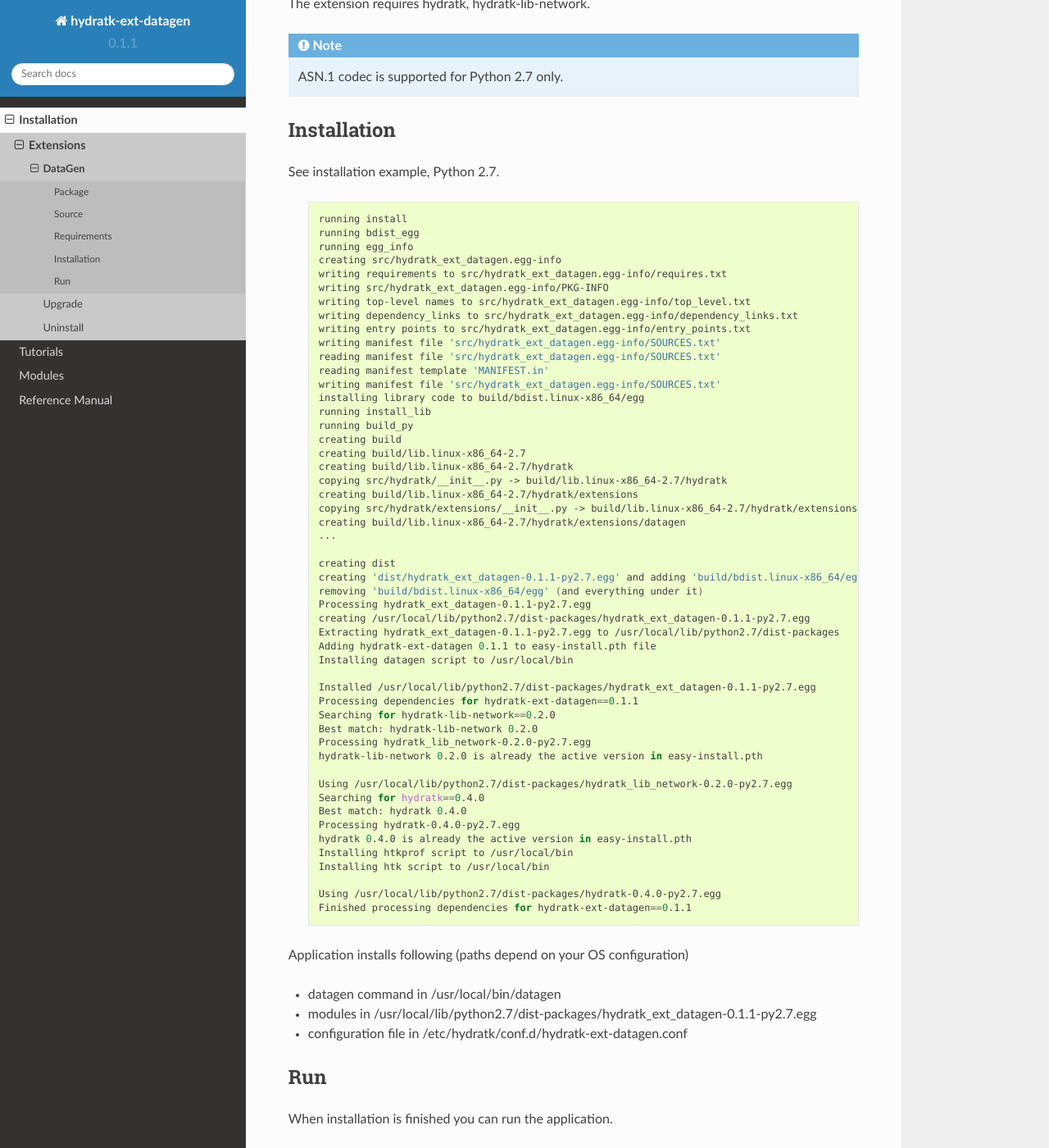
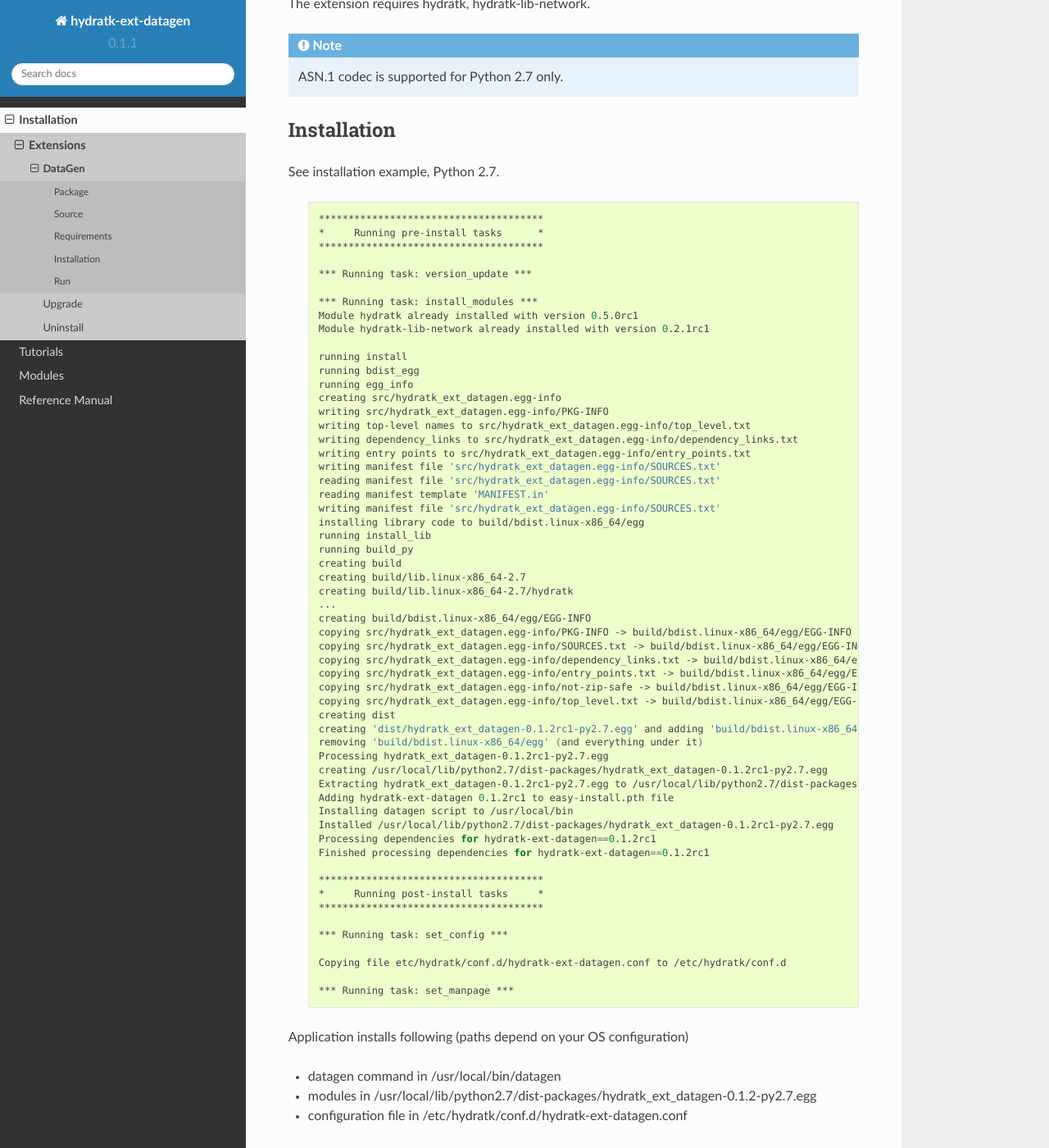
Before and after one commit to hydratk/hydratk-ext-datagen, a Sphinx documentation site: the page built from doc/rst/install/ext/datagen.rst, in a window 1280 px wide and 1400 px high, scrolled down 1104 px. Shown: the whole window at 82% size. Built offline with Sphinx 7.4.7 and the Read the Docs theme 2.0.0, drawn with Linux system fonts in a browser that asks for light colours; formulas are drawn with MathJax 3; some of the changed text lies outside the part shown.

```diff
--- a/doc/rst/install/ext/datagen.rst
+++ b/doc/rst/install/ext/datagen.rst
@@ -63,11 +63,20 @@ See installation example, Python 2.7.
 
   .. code-block:: bash
 
+     **************************************
+     *     Running pre-install tasks      *
+     **************************************
+
+     *** Running task: version_update ***
+
+     *** Running task: install_modules ***
+     Module hydratk already installed with version 0.5.0rc1
+     Module hydratk-lib-network already installed with version 0.2.1rc1
+
      running install
      running bdist_egg
      running egg_info
      creating src/hydratk_ext_datagen.egg-info
-     writing requirements to src/hydratk_ext_datagen.egg-info/requires.txt
      writing src/hydratk_ext_datagen.egg-info/PKG-INFO
      writing top-level names to src/hydratk_ext_datagen.egg-info/top_level.txt
      writing dependency_links to src/hydratk_ext_datagen.egg-info/dependency_links.txt
@@ -82,43 +91,41 @@ See installation example, Python 2.7.
      creating build
      creating build/lib.linux-x86_64-2.7
      creating build/lib.linux-x86_64-2.7/hydratk
-     copying src/hydratk/__init__.py -> build/lib.linux-x86_64-2.7/hydratk
-     creating build/lib.linux-x86_64-2.7/hydratk/extensions
-     copying src/hydratk/extensions/__init__.py -> build/lib.linux-x86_64-2.7/hydratk/extensions
-     creating build/lib.linux-x86_64-2.7/hydratk/extensions/datagen
      ...
+     creating build/bdist.linux-x86_64/egg/EGG-INFO
+     copying src/hydratk_ext_datagen.egg-info/PKG-INFO -> build/bdist.linux-x86_64/egg/EGG-INFO
+     copying src/hydratk_ext_datagen.egg-info/SOURCES.txt -> build/bdist.linux-x86_64/egg/EGG-INFO
+     copying src/hydratk_ext_datagen.egg-info/dependency_links.txt -> build/bdist.linux-x86_64/egg/EGG-INFO
+     copying src/hydratk_ext_datagen.egg-info/entry_points.txt -> build/bdist.linux-x86_64/egg/EGG-INFO
+     copying src/hydratk_ext_datagen.egg-info/not-zip-safe -> build/bdist.linux-x86_64/egg/EGG-INFO
+     copying src/hydratk_ext_datagen.egg-info/top_level.txt -> build/bdist.linux-x86_64/egg/EGG-INFO
+     creating dist
+     creating 'dist/hydratk_ext_datagen-0.1.2rc1-py2.7.egg' and adding 'build/bdist.linux-x86_64/egg' to it
+     removing 'build/bdist.linux-x86_64/egg' (and everything under it)
+     Processing hydratk_ext_datagen-0.1.2rc1-py2.7.egg
+     creating /usr/local/lib/python2.7/dist-packages/hydratk_ext_datagen-0.1.2rc1-py2.7.egg
+     Extracting hydratk_ext_datagen-0.1.2rc1-py2.7.egg to /usr/local/lib/python2.7/dist-packages
+     Adding hydratk-ext-datagen 0.1.2rc1 to easy-install.pth file
+     Installing datagen script to /usr/local/bin
+     Installed /usr/local/lib/python2.7/dist-packages/hydratk_ext_datagen-0.1.2rc1-py2.7.egg
+     Processing dependencies for hydratk-ext-datagen==0.1.2rc1
+     Finished processing dependencies for hydratk-ext-datagen==0.1.2rc1
 
-     creating dist
-     creating 'dist/hydratk_ext_datagen-0.1.1-py2.7.egg' and adding 'build/bdist.linux-x86_64/egg' to it
-     removing 'build/bdist.linux-x86_64/egg' (and everything under it)
-     Processing hydratk_ext_datagen-0.1.1-py2.7.egg
-     creating /usr/local/lib/python2.7/dist-packages/hydratk_ext_datagen-0.1.1-py2.7.egg
-     Extracting hydratk_ext_datagen-0.1.1-py2.7.egg to /usr/local/lib/python2.7/dist-packages
-     Adding hydratk-ext-datagen 0.1.1 to easy-install.pth file
-     Installing datagen script to /usr/local/bin
+     **************************************
+     *     Running post-install tasks     *
+     **************************************
 
-     Installed /usr/local/lib/python2.7/dist-packages/hydratk_ext_datagen-0.1.1-py2.7.egg
-     Processing dependencies for hydratk-ext-datagen==0.1.1
-     Searching for hydratk-lib-network==0.2.0
-     Best match: hydratk-lib-network 0.2.0
-     Processing hydratk_lib_network-0.2.0-py2.7.egg
-     hydratk-lib-network 0.2.0 is already the active version in easy-install.pth
+     *** Running task: set_config ***
 
-     Using /usr/local/lib/python2.7/dist-packages/hydratk_lib_network-0.2.0-py2.7.egg
-     Searching for hydratk==0.4.0
-     Best match: hydratk 0.4.0
-     Processing hydratk-0.4.0-py2.7.egg
-     hydratk 0.4.0 is already the active version in easy-install.pth
-     Installing htkprof script to /usr/local/bin
-     Installing htk script to /usr/local/bin
+     Copying file etc/hydratk/conf.d/hydratk-ext-datagen.conf to /etc/hydratk/conf.d
 
-     Using /usr/local/lib/python2.7/dist-packages/hydratk-0.4.0-py2.7.egg
-     Finished processing dependencies for hydratk-ext-datagen==0.1.1
+     *** Running task: set_manpage ***
+
 
 Application installs following (paths depend on your OS configuration)
 
 * datagen command in /usr/local/bin/datagen
-* modules in /usr/local/lib/python2.7/dist-packages/hydratk_ext_datagen-0.1.1-py2.7.egg
+* modules in /usr/local/lib/python2.7/dist-packages/hydratk_ext_datagen-0.1.2-py2.7.egg
 * configuration file in /etc/hydratk/conf.d/hydratk-ext-datagen.conf
 
 Run
@@ -132,7 +139,7 @@ Check hydratk-ext-datagen module is installed.
 
      $ pip list | grep hydratk-ext-datagen
 
-     hydratk-ext-datagen (0.1.1)
+     hydratk-ext-datagen (0.1.2)
 
 Check installed extensions
 
@@ -140,7 +147,7 @@ Check installed extensions
 
      $ htk list-extensions
 
-     DataGen: DataGen v0.1.1 (c) [2016 Petr Rašek <bowman@hydratk.org>, HydraTK team <team@hydratk.org>]
+     DataGen: DataGen v0.1.2 (c) [2016 - 2017 Petr Rašek <bowman@hydratk.org>, HydraTK team <team@hydratk.org>]
 
 Type command htk help and detailed info is displayed.
 Type man datagen to display manual page.
--- a/requirements.txt
+++ b/requirements.txt
@@ -1,2 +1,2 @@
-hydratk
-hydratk-lib-network
+hydratk>=0.4.0
+hydratk-lib-network>=0.2.0
```
Also changed, not shown: setup.py (+15 -6 lines), 2 other files.
